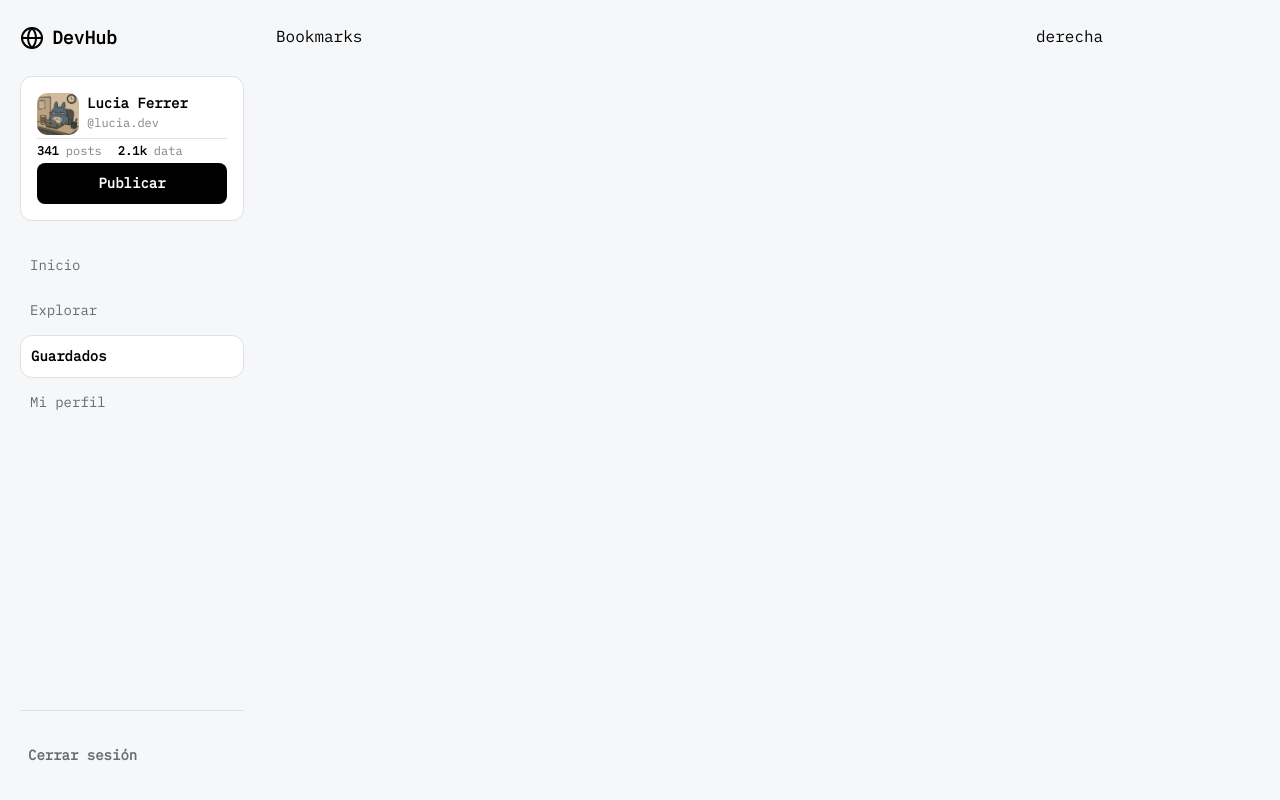
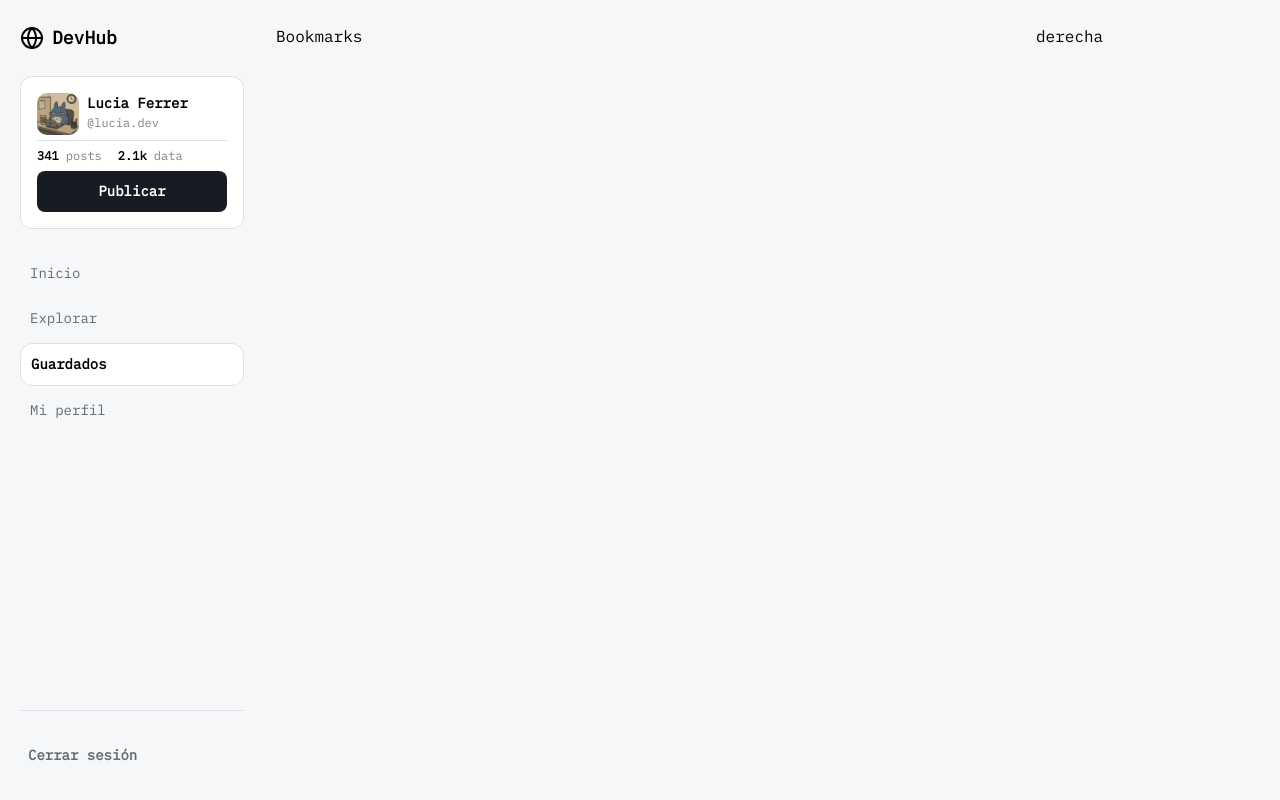
Before and after one commit to InakiCarcereny/metodologia-2-proyecto-final, a Next.js app: page /bookmarks in a window 1280 px wide. Built offline with nearby package versions, Linux system fonts and the light colour scheme.

Commit message:
refactor: component styles

```diff
--- a/src/components/UserCard.tsx
+++ b/src/components/UserCard.tsx
@@ -5,7 +5,7 @@ import { Button } from '@/components/ui/Button';
 
 export function UserCard(): JSX.Element {
   return (
-    <article className="flex h-56 w-56 flex-col justify-between rounded-xl border border-[#dfe1e5] bg-[#ffffff] p-4">
+    <article className="flex h-60 w-56 flex-col justify-between rounded-xl border border-[#dfe1e5] bg-[#ffffff] p-4">
       <div className="flex gap-2">
         <Image
           alt="image"
--- a/src/components/ui/Button.tsx
+++ b/src/components/ui/Button.tsx
@@ -10,7 +10,7 @@ const buttonVariants = cva(
     },
     variants: {
       variant: {
-        primary: 'bg-black text-white hover:bg-[#303540]',
+        primary: 'bg-[#171b22] text-white hover:bg-[#303540]',
         secondary: 'bg-none text-[#676b72] hover:bg-white hover:text-black',
         tertiary:
           'bg-none border border-[#dfe1e5] hover:border-[#9b9ea5] text-[#171b22]',
```
